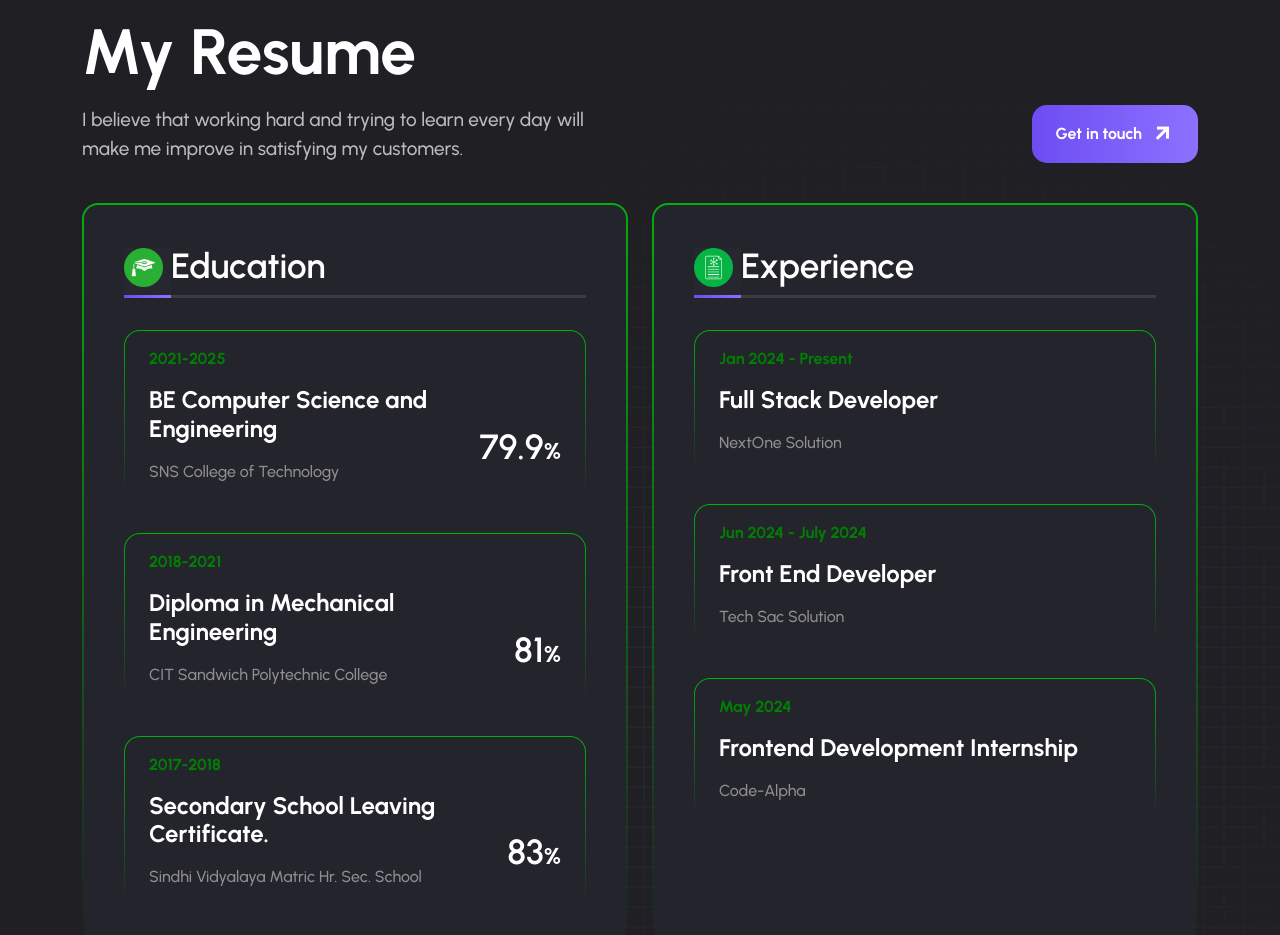
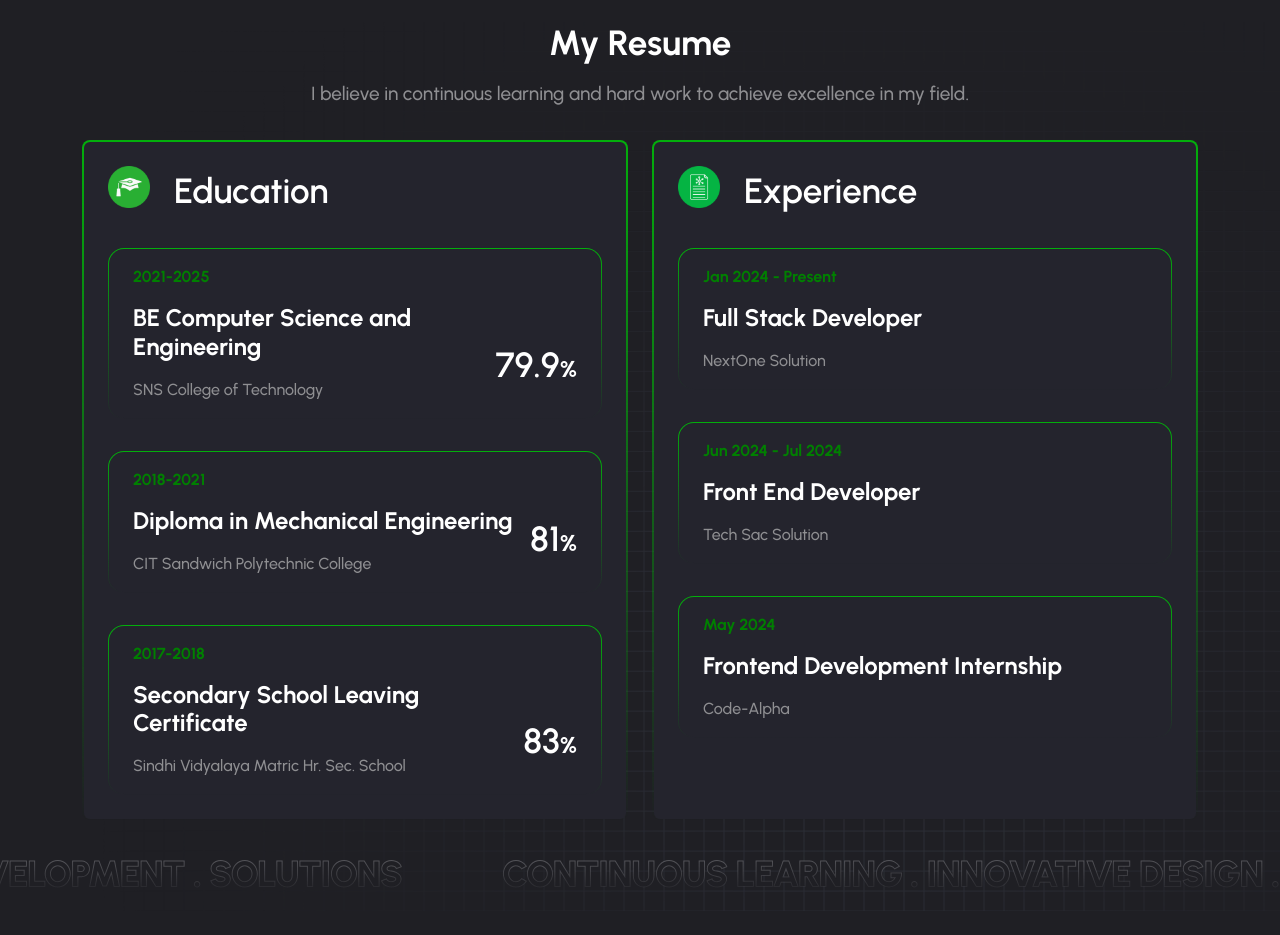
Before and after one commit to nirmalraaj0275/My-Portfolio, a Next.js app: page / in a window 1280 px wide. Shown: the part 2817-3752 px from the top of the page. Built offline with nearby package versions, Linux system fonts and the light colour scheme; a web font is replaced by a local one.

Commit message:
resume update

```diff
--- a/app/page.tsx
+++ b/app/page.tsx
@@ -29,6 +29,7 @@ export default function Home() {
 				<Static2 />
 				<Service2 />
 				<Projects2 />
+				<br/>
 				<Resume1 />
 				<Skills2 />
 				{/* <Brands1 /> */}
--- a/components/sections/Resume1.tsx
+++ b/components/sections/Resume1.tsx
@@ -1,39 +1,26 @@
 import Link from "next/link";
 import Marquee from "react-fast-marquee";
 
-// Type definitions for ResumeCard props
-type ResumeCardProps = {
-  title: string;
-  icon: string;
-  items: Array<{
-    date: string;
-    title: string;
-    subtitle?: string;
-    precentage?: string;
-  }>;
-};
-
-// Type definitions for ResumeCardItem props
-type ResumeCardItemProps = {
+type ResumeItem = {
   date: string;
   title: string;
   subtitle?: string;
-  precentage?: string;
+  percentage?: string;
 };
 
-// ResumeCardItem component
-function ResumeCardItem({ date, title, subtitle, precentage }: ResumeCardItemProps) {
+// ResumeCardItem component for individual resume entries
+function ResumeCardItem({ date, title, subtitle, percentage }: ResumeItem) {
   return (
     <div className="resume-card-item px-4 py-3 mt-5">
       <div className="d-flex align-items-end">
         <div>
-          <p className="fw-extra-bold text-green">{date}</p>
+          <p className="fw-bold text-green">{date}</p>
           <h5>{title}</h5>
           <p className="text-300 mb-0">{subtitle}</p>
         </div>
-        {precentage && (
+        {percentage && (
           <h3 className="text-linear- ms-auto fw-semibold">
-            {precentage}
+            {percentage}
             <span className="fs-4 fw-bold">%</span>
           </h3>
         )}
@@ -42,22 +29,28 @@ function ResumeCardItem({ date, title, subtitle, precentage }: ResumeCardItemPro
   );
 }
 
-// ResumeCard component
-function ResumeCard({ title, icon, items }: ResumeCardProps) {
+// ResumeCard component for categorized sections
+function ResumeCard({
+  title,
+  icon,
+  items,
+}: {
+  title: string;
+  icon: string;
+  items: ResumeItem[];
+}) {
   return (
-    <div className="resume-card p-lg-6 p-4 h-100">
-      <div className="resume-card-header d-flex align-items-end">
+    <div className="resume-card rounded-3 p-4 h-100 hover-up">
+      <div className="resume-card-header d-flex align-items-center">
         <img
-          className="border-linear-1 border-3 pb-2 pe-2"
           src={icon}
           alt={`${title} Icon`}
+          className="border-3 pb-2 pe-2"
           style={{ width: "50px", height: "50px" }}
         />
-        <h3 className="fw-semibold mb-0 border-bottom border-600 border-3 pb-2 w-100">
-          {title}
-        </h3>
+        <h3 className="fw-semibold ms-3 mb-0">{title}</h3>
       </div>
-      <div className="resume-card-body">
+      <div className="resume-card-body mt-4">
         {items.map((item, index) => (
           <ResumeCardItem key={index} {...item} />
         ))}
@@ -71,8 +64,8 @@ export default function Resume1({
   education,
   experience,
 }: {
-  education: ResumeCardProps["items"];
-  experience: ResumeCardProps["items"];
+  education: ResumeItem[];
+  experience: ResumeItem[];
 }) {
   return (
     <section
@@ -81,31 +74,21 @@ export default function Resume1({
       data-background="assets/imgs/projects/projects-1/background.png"
     >
       <div className="container">
-        <div className="row align-items-end">
-          <div className="col-lg-7 me-auto">
-            <h3 className="ds-3 mt-3 mb-3 text-bold">My Resume</h3>
-            <span className="fs-5 fw-medium text-200">
-              I believe that working hard and trying to learn every day will
-              <br />
-              make me improve in satisfying my customers.
-            </span>
-          </div>
-          <div className="col-lg-auto">
-            <Link href="/#contact" className="btn btn-gradient mt-lg-0 mt-5 ms-lg-auto ">
-              Get in touch
-              <i className="ri-arrow-right-up-line" />
-            </Link>
-          </div>
+        <div className="text-center mb-5">
+          <h3 className="fw-bold">My Resume</h3>
+          <p className="fs-5 text-300">
+            I believe in continuous learning and hard work to achieve excellence in my field.
+          </p>
         </div>
-        <div className="row mt-6">
-          <div className="col-lg-6 col-12">
+        <div className="row g-4">
+          <div className="col-lg-6 col-md-6">
             <ResumeCard
               title="Education"
               icon="/assets/imgs/resume/resume-1/graduation-cap.png"
               items={education}
             />
           </div>
-          <div className="col-lg-6 col-12">
+          <div className="col-lg-6 col-md-6">
             <ResumeCard
               title="Experience"
               icon="/assets/imgs/resume/resume-1/experiment.png"
@@ -114,26 +97,16 @@ export default function Resume1({
           </div>
         </div>
       </div>
-      <Marquee className="carouselTicker carouselTicker-left position-relative z-1">
+      <Marquee className="carouselTicker position-relative z-1 mt-5">
         <ul className="carouselTicker__list m-0">
-          <li className="carouselTicker__item mt-6">
+          <li className="carouselTicker__item">
             <h3 className="stroke fs-110 text-uppercase text-white">
               Full Stack . Development . Solutions
             </h3>
           </li>
-          <li className="carouselTicker__item mt-6">
+          <li className="carouselTicker__item">
             <h3 className="stroke fs-110 text-uppercase text-white">
-              Full Stack . Development . Solutions
-            </h3>
-          </li>
-          <li className="carouselTicker__item mt-6">
-            <h3 className="stroke fs-110 text-uppercase text-white">
-              Full Stack . Development . Solutions
-            </h3>
-          </li>
-          <li className="carouselTicker__item mt-6">
-            <h3 className="stroke fs-110 text-uppercase text-white">
-              Full Stack . Development . Solutions
+              Continuous Learning . Innovative Design . Collaboration
             </h3>
           </li>
         </ul>
@@ -142,26 +115,26 @@ export default function Resume1({
   );
 }
 
-// Default props
+// Default Props
 Resume1.defaultProps = {
   education: [
     {
       date: "2021-2025",
       title: "BE Computer Science and Engineering",
       subtitle: "SNS College of Technology",
-      precentage: "79.9",
+      percentage: "79.9",
     },
     {
       date: "2018-2021",
       title: "Diploma in Mechanical Engineering",
       subtitle: "CIT Sandwich Polytechnic College",
-      precentage: "81",
+      percentage: "81",
     },
     {
       date: "2017-2018",
-      title: "Secondary School Leaving Certificate.",
+      title: "Secondary School Leaving Certificate",
       subtitle: "Sindhi Vidyalaya Matric Hr. Sec. School",
-      precentage: "83",
+      percentage: "83",
     },
   ],
   experience: [
@@ -171,7 +144,7 @@ Resume1.defaultProps = {
       subtitle: "NextOne Solution",
     },
     {
-      date: "Jun 2024 - July 2024",
+      date: "Jun 2024 - Jul 2024",
       title: "Front End Developer",
       subtitle: "Tech Sac Solution",
     },
```
